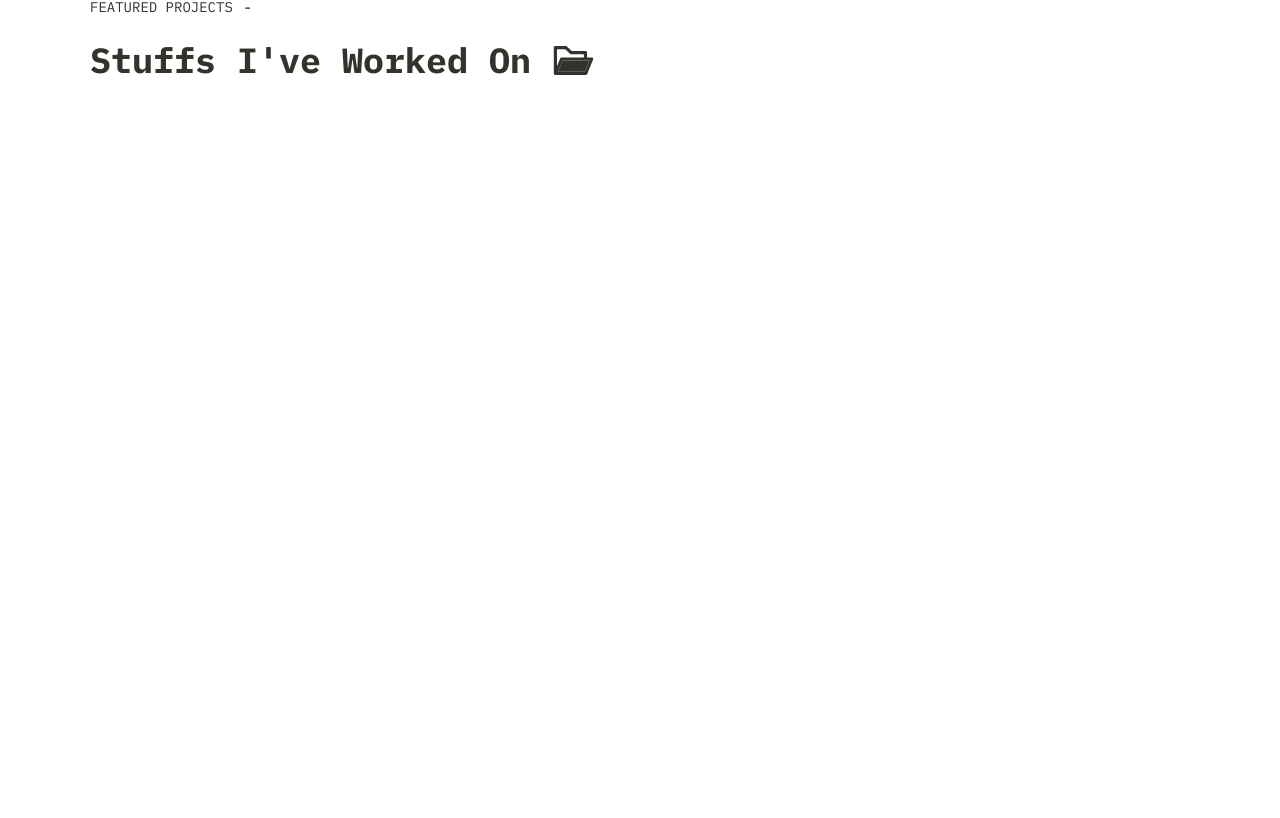
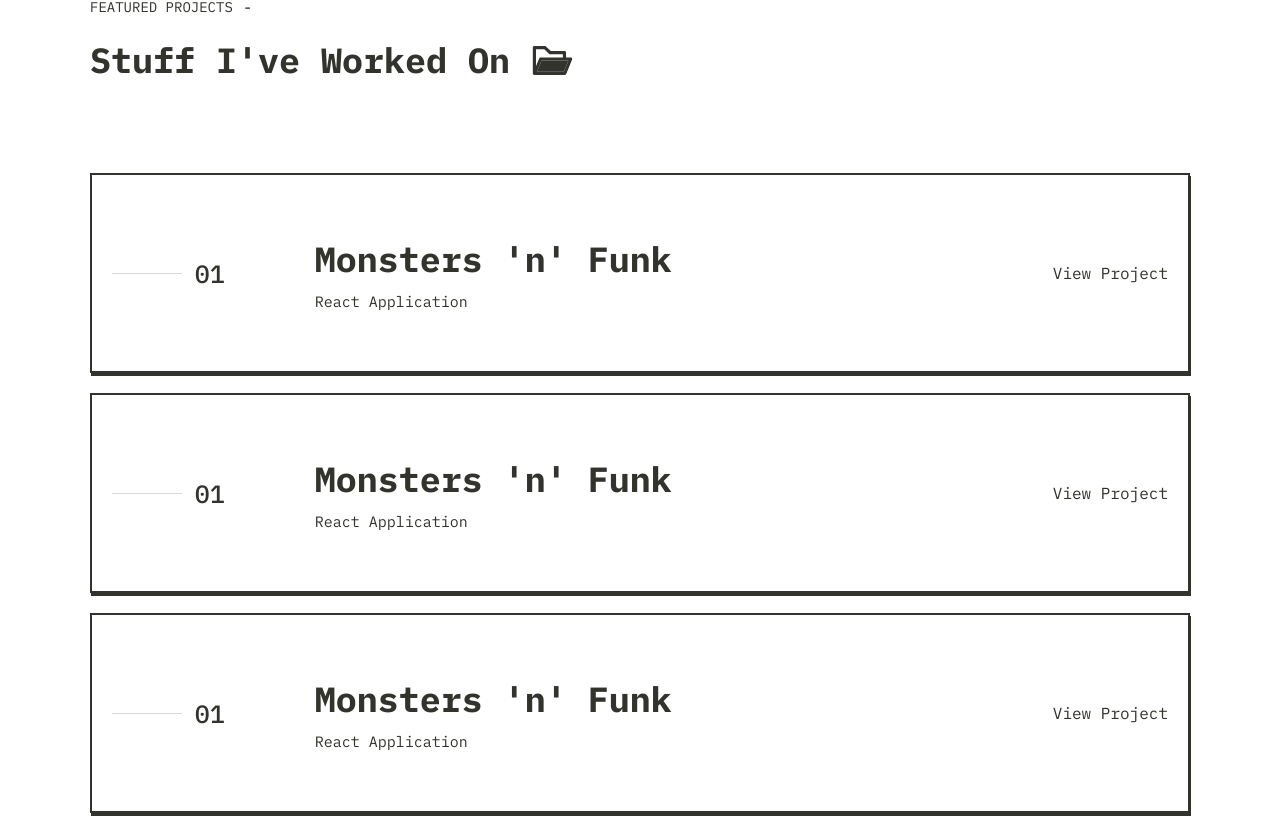
Before and after one commit to ImieboGodson/portfolio-v1.0, a React (Create React App) app: page / in a window 1280 px wide. Shown: the part 993-1811 px from the top of the page. Before the commit the page ends 1116 px from the top, so only its background shows below. Built offline with nearby package versions, Linux system fonts and the light colour scheme.

Commit message:
progress commit

```diff
--- a/src/components/header/header.scss
+++ b/src/components/header/header.scss
@@ -75,7 +75,7 @@
                 cursor: pointer;
                 font-size: 18px;
                 font-weight: 500;
-                color: #33332dc6;
+                color: #33332da8;
             }
 
             li:hover {
--- a/src/components/hero/hero.scss
+++ b/src/components/hero/hero.scss
@@ -46,8 +46,8 @@
                     font-size: 20px;
                     font-weight: 300px;
                     color: #33332d;
-                    border: 1px solid #000;
-                    box-shadow: -3px 5px #33332d;
+                    border: 1px solid #33332d;
+                    box-shadow: 3px 5px #33332d;
                 }
 
                 a:hover {
--- /dev/null
+++ b/src/components/project/Project.jsx
@@ -0,0 +1,29 @@
+import './project.scss';
+
+const Project = () => {
+    return (
+        <div className='project'>
+            <div className='project-wrapper'>
+                <div className='project-details-wrapper'>
+                    <div className='project-details-left'>
+                        <div className='project-deco'>
+                            <div className='line'></div>
+                            <p className='project-number'>01</p>
+                        </div>
+                        <div className='project-details'>
+                            <p className='project-name'>Monsters 'n' Funk</p>
+                            <p className='project-type'>React Application</p>
+                        </div>
+                    </div>
+                    <div className='project-details-right'>
+                        <div className='project-btn'>
+                            <p>View Project</p>
+                        </div>
+                    </div>
+                </div>
+            </div>
+        </div>
+    )
+}
+
+export default Project;
--- /dev/null
+++ b/src/components/project/project.scss
@@ -0,0 +1,78 @@
+.project {
+    height: 200px;
+    margin-top: 20px;
+    padding: 20px;
+    background-color: #fff;
+    border: 2px solid #33332d;
+    box-shadow: 1px 3px #33332d;
+    transition: .5s ease;
+    cursor: pointer;
+
+
+    .project-wrapper {
+        height: 100%;
+        position: relative;
+        display: flex;
+        align-items: center;
+        justify-content: flex-start;
+
+        .project-details-wrapper {
+            width: 100%;
+            display: flex;
+            justify-content: space-between;
+
+            .project-details-left {
+                display: flex;
+
+                .project-deco {
+                    margin-right: 70px;
+                    display: flex;
+                    align-items: center;
+
+                    .line {
+                        width: 70px;
+                        height: 1px;
+                        background: #d8d8d8;
+                        // margin-top: 3rem;
+                        margin-right: .8rem;
+                    }
+
+                    .project-number {
+                        font-size: 25px;
+                        font-weight: 500;
+                    }
+                }
+
+                .project-details {
+                    padding: 20px;
+                    display: flex;
+                    flex-direction: column;
+
+                    .project-name {
+                        font-size: 35px;
+                        font-weight: 700;
+                    }
+
+                    .project-type {
+                        margin-top: 10px;
+                        font-size: 15px;
+                        font-weight: 400;
+                    }
+                }
+            }
+
+            .project-details-right {
+                display: flex;
+                align-items: center;
+
+                .project-btn {
+
+                }
+            }
+        }
+    }
+}
+
+.project:hover {
+    box-shadow: 5px 7px #33332d;
+}
--- a/src/components/projects/Projects.jsx
+++ b/src/components/projects/Projects.jsx
@@ -1,5 +1,6 @@
 import './projects.scss';
 import { AiTwotoneFolderOpen } from "react-icons/ai";
+import ProjectsList from '../projectsList/ProjectsList';
 
 const Projects = () => {
     return (
@@ -10,10 +11,11 @@ const Projects = () => {
                     <p>FEATURED PROJECTS</p><span>-</span>
                 </div>
                 <div className='topmost-bigtext-wrapper'>
-                    <p className='topmost-bigtext'>Stuffs I've Worked On</p>
+                    <p className='topmost-bigtext'>Stuff I've Worked On</p>
                     <AiTwotoneFolderOpen className='folder-icon'/>
                 </div>
             </div>
+            <ProjectsList />
            </div>
         </div>
     )
--- /dev/null
+++ b/src/components/projectsList/ProjectsList.jsx
@@ -0,0 +1,15 @@
+import Project from '../project/Project';
+import './projectsList.scss';
+
+const ProjectsList = () => {
+    return (
+        <div className='projects-list'>
+            <Project />
+            <Project />
+            <Project />
+            <Project />
+        </div>
+    )
+}
+
+export default ProjectsList;
--- /dev/null
+++ b/src/components/projectsList/projectsList.scss
@@ -0,0 +1,4 @@
+.projects-list {
+    margin-top: 30px;
+    padding: 20px 0;
+}
```
